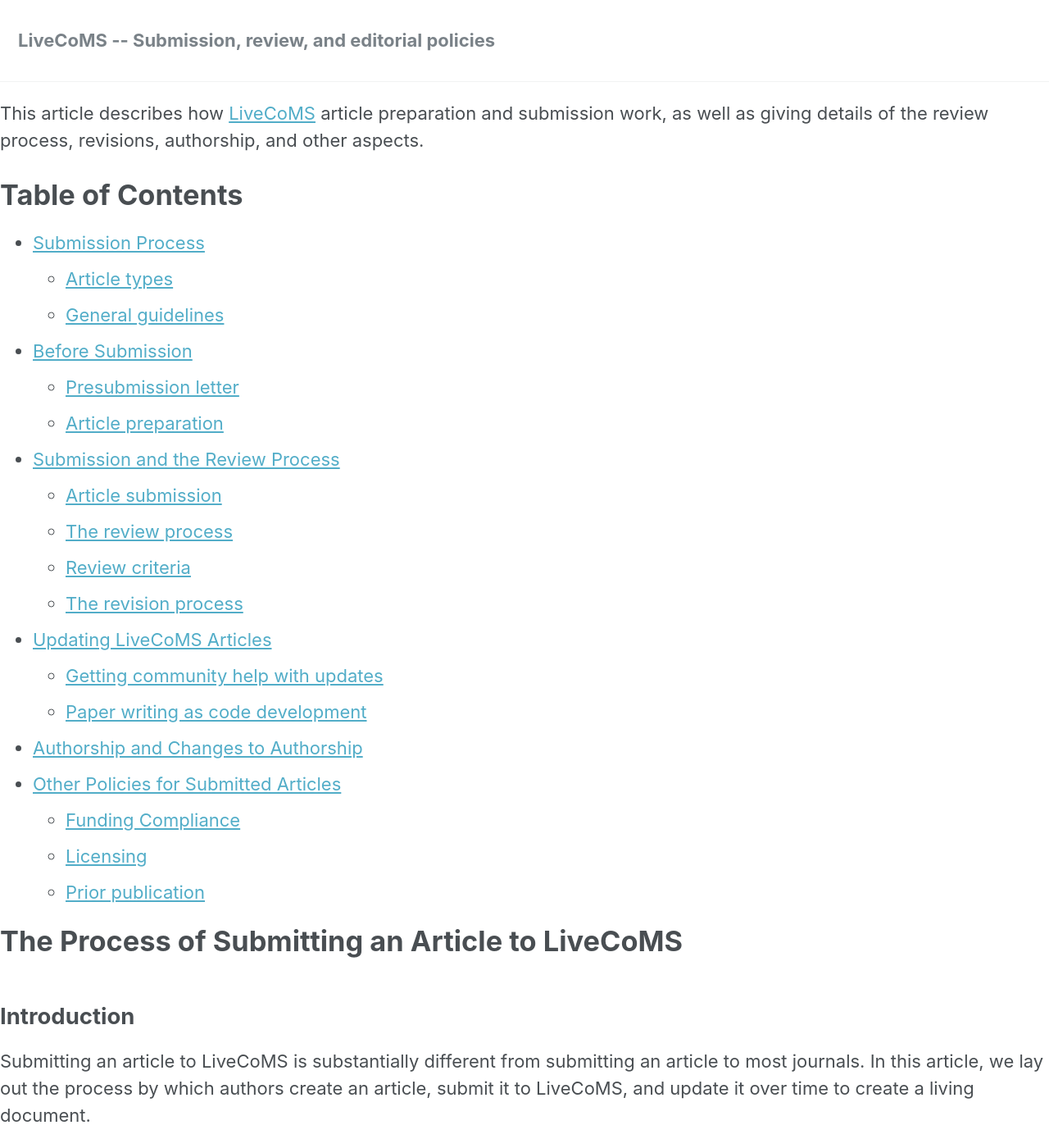
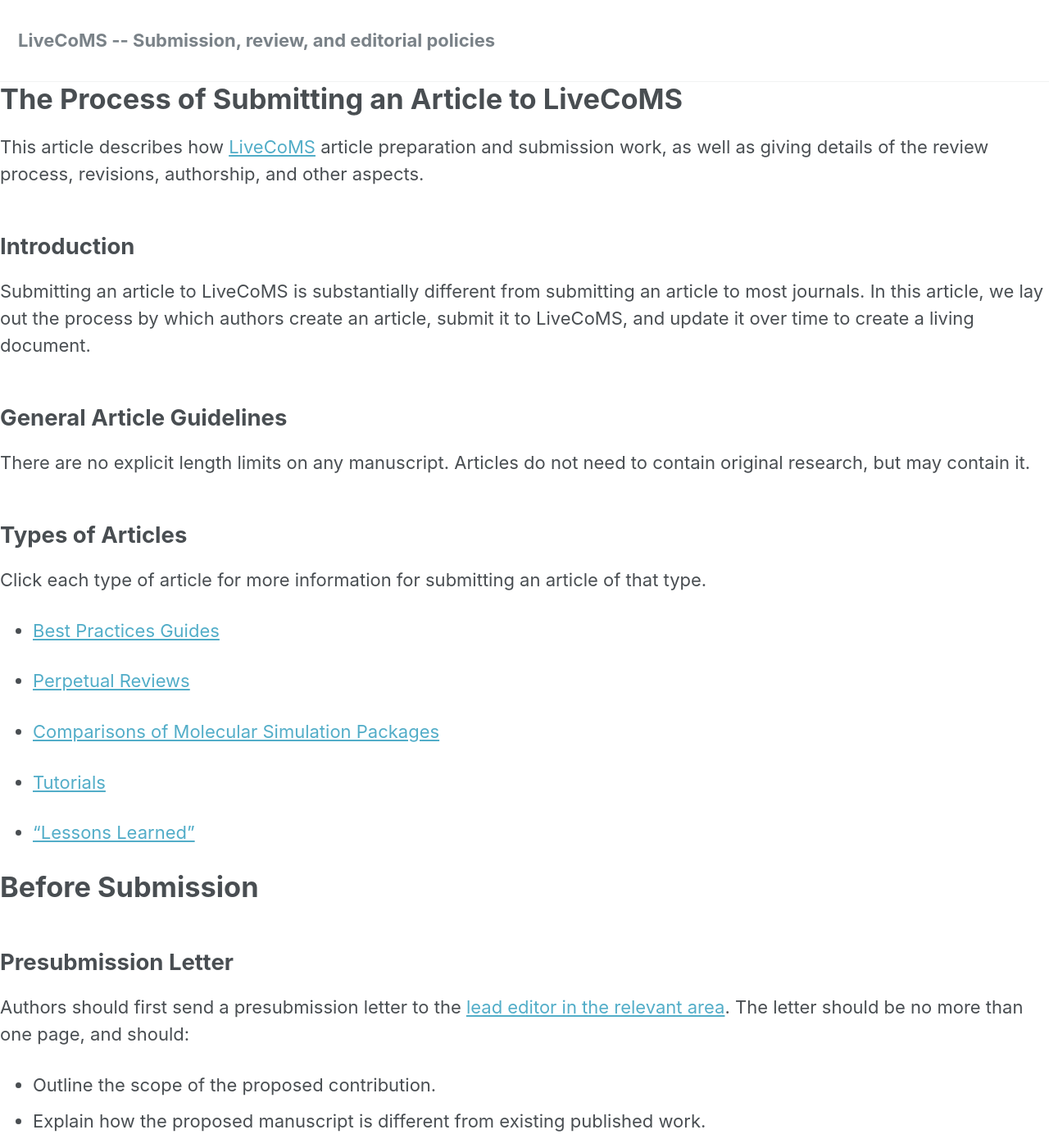
Before and after one commit to livecomsjournal/livecomsjournal.github.io, a Jekyll site: the page built from index.md, in a window 1280 px wide and 1400 px high. Shown: the whole window at 82% size. Built offline with Jekyll 4.4.1, drawn with Linux system fonts in a browser that asks for light colours; our own code applies the rules of GitHub Pages for plain Markdown files.

Commit message:
Removing TOC from index.md, as it will be added to the sidebar

```diff
--- a/index.md
+++ b/index.md
@@ -1,31 +1,8 @@
 ---
 layout: default
 ---
+# The Process of Submitting an Article to LiveCoMS
 This article describes how [LiveCoMS](http://www.livecomsjournal.org) article preparation and submission work, as well as giving details of the review process, revisions, authorship, and other aspects.
-
-# Table of Contents
-
-- [Submission Process](#the-process-of-submitting-an-article-to-livecoms)
-  - [Article types](#types-of-articles)
-  - [General guidelines](#general-article-guidelines)
-- [Before Submission](#before-submission)
-  - [Presubmission letter](#presubmission-letter)
-  - [Article preparation](#preparation-of-your-article-for-submission)
-- [Submission and the Review Process](#submission-and-the-review-process)
-  - [Article submission](#article-submission)
-  - [The review process](#the-review-process)
-  - [Review criteria](#review-criteria)
-  - [The revision process](#the-revision-process)
-- [Updating LiveCoMS Articles](#updating-livecoms-articles)
-  - [Getting community help with updates](#engaging-the-community-in-improving-articles)
-  - [Paper writing as code development](#paper-writing-as-code-development)
-- [Authorship and Changes to Authorship](#authorship-and-changes-to-authorship)
-- [Other Policies for Submitted Articles](#other-policies-for-submitted-articles)
-  - [Funding Compliance](#funding-compliance)
-  - [Licensing](#licensing)
-  - [Prior publication](#policy-on-prior-publication)
-
-# The Process of Submitting an Article to LiveCoMS
 
 ## Introduction
 
```
